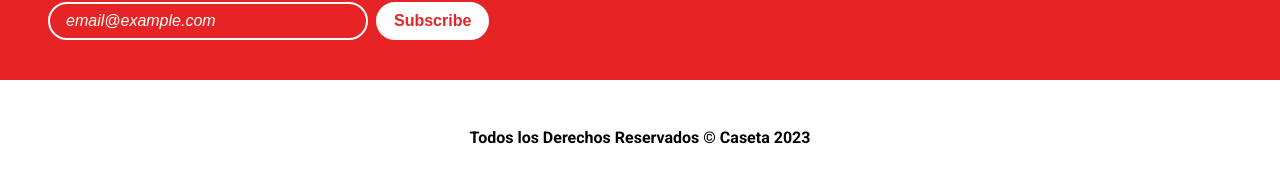
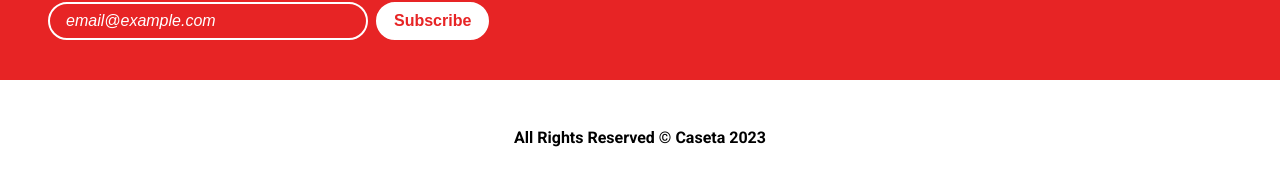
Before and after one commit to JuanCSUCoder/CasetaWebApp, a Next.js app: page / in a window 1280 px wide. Shown: the part 985-1170 px from the top of the page. Built offline with nearby package versions, Linux system fonts and the light colour scheme.

Commit message:
Fix: Footer Lang

```diff
--- a/src/app/layout.tsx
+++ b/src/app/layout.tsx
@@ -68,7 +68,7 @@ export default function RootLayout({
               padding: "3rem",
             }}
           >
-            Todos los Derechos Reservados © Caseta 2023
+            All Rights Reserved © Caseta 2023
           </p>
         </footer>
       </body>
```
